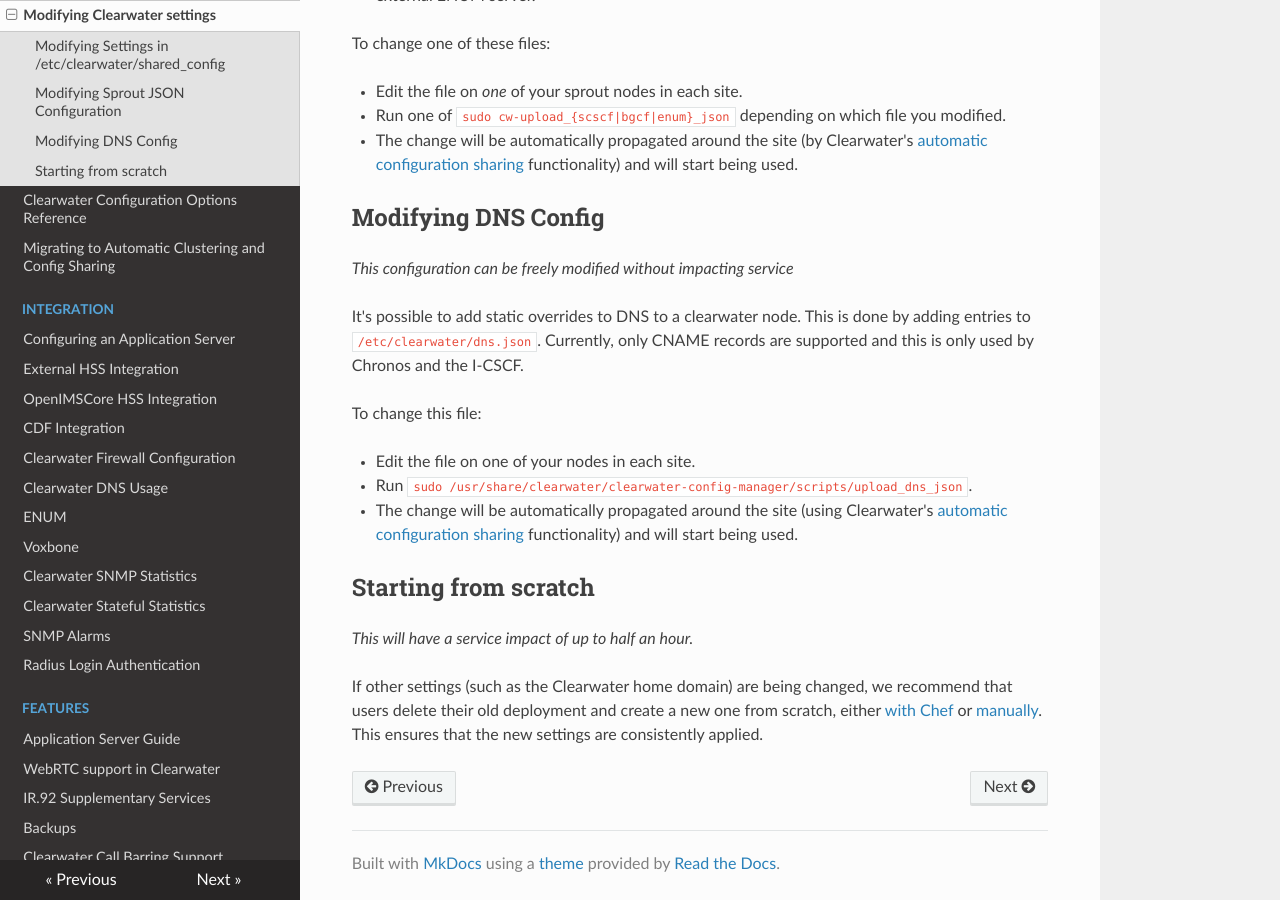
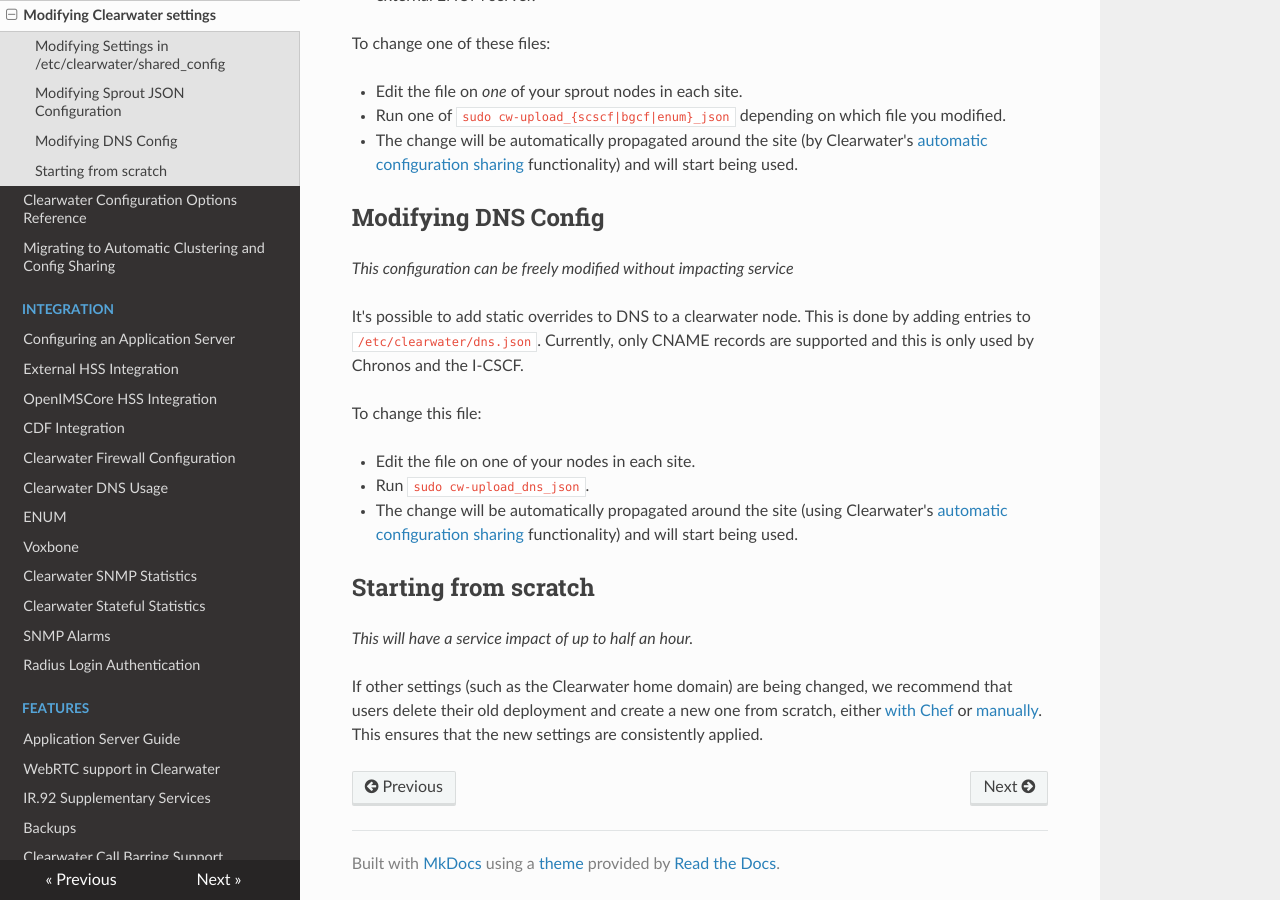
Before and after one commit to Metaswitch/clearwater-readthedocs, an MkDocs documentation site: the page built from docs/Modifying_Clearwater_settings.md, in a window 1280 px wide and 900 px high, scrolled down 1044 px. Built offline with MkDocs 1.6.1, drawn with Linux system fonts in a browser that asks for light colours; nearby versions of some CDN libraries; old or Windows-style settings are respelled for this version of MkDocs.

```diff
--- a/docs/Modifying_Clearwater_settings.md
+++ b/docs/Modifying_Clearwater_settings.md
@@ -39,7 +39,7 @@ It's possible to add static overrides to DNS to a clearwater node. This is done
 To change this file:
 
 * Edit the file on one of your nodes in each site.
-* Run `sudo /usr/share/clearwater/clearwater-config-manager/scripts/upload_dns_json`.
+* Run `sudo cw-upload_dns_json`.
 * The change will be automatically propagated around the site (using Clearwater's [automatic configuration sharing](Automatic_Clustering_Config_Sharing.md) functionality) and will start being used.
 
 ## Starting from scratch
```
